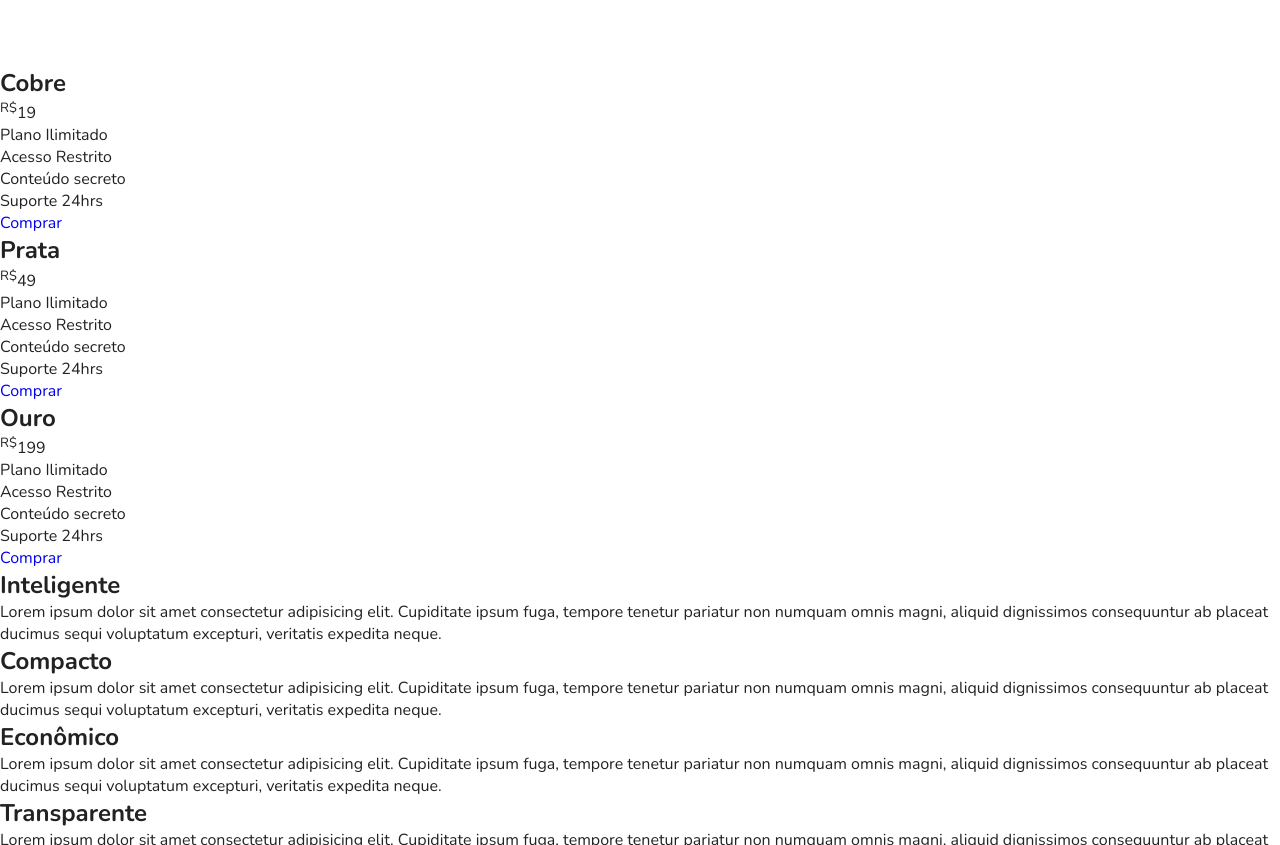
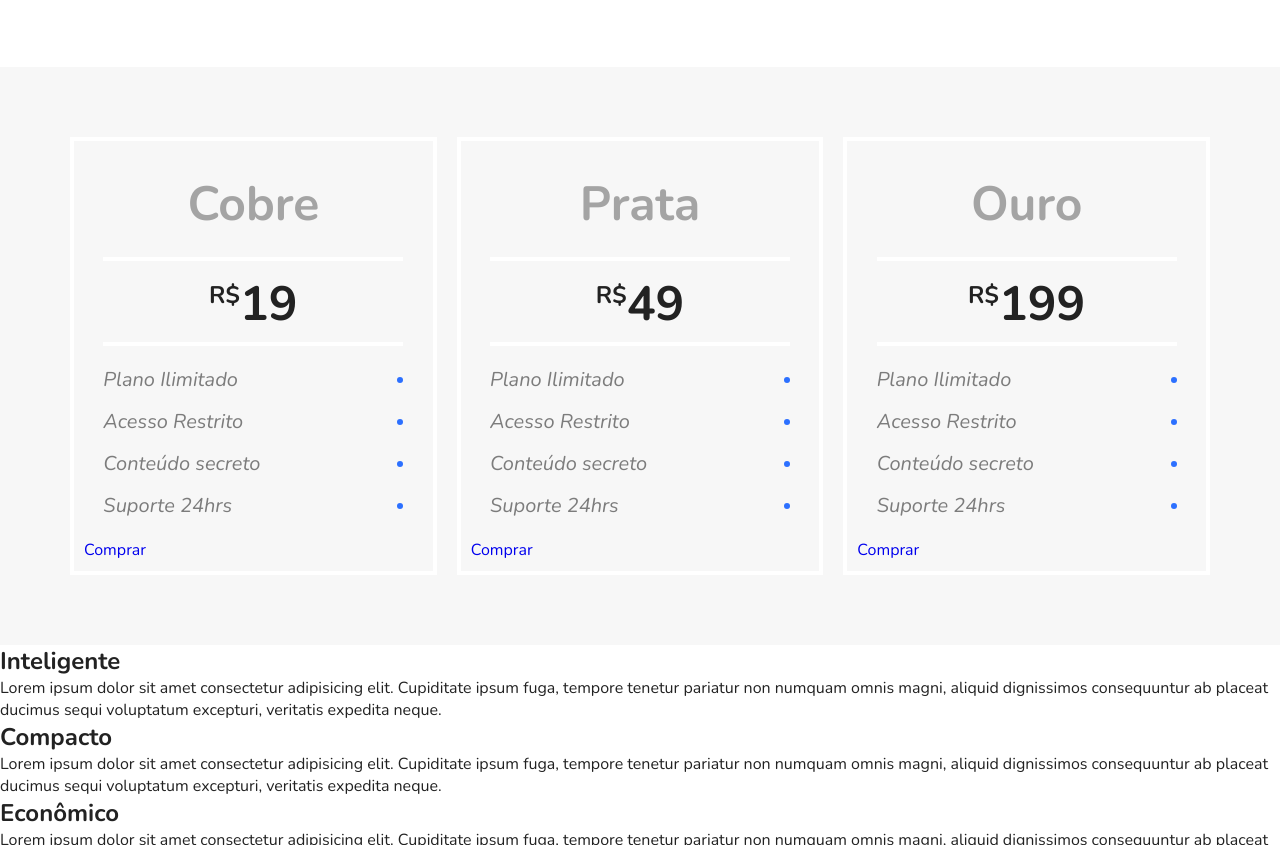
Before and after one commit to digomes87/flebox, a plain HTML site: page 2/index.html in a window 1280 px wide. Shown: the part 1754-2599 px from the top of the page. Drawn offline with nearby package versions, Linux system fonts and the light colour scheme.

Commit message:
Trabalhando no alinhamento do footer e section de preco

```diff
--- a/2/style.css
+++ b/2/style.css
@@ -148,6 +148,7 @@ img {
 .produtos-container {
   display: flex;
   flex-wrap: wrap;
+  align-items: flex-end;
 }
 
 .produtos-item {
@@ -173,3 +174,65 @@ img {
 .blue {
   border-top: 8px solid #66d9eb;
 }
+
+.preco {
+  background: #f7f7f7;
+  padding: 60px;
+  display: flex;
+  flex-wrap: wrap;
+  align-items: flex-end;
+}
+
+.preco-item {
+  flex: 1;
+  border: 4px solid white;
+  padding: 10px;
+  margin: 10px;
+}
+
+.preco-item h2 {
+  font-size: 3em;
+  color: #a4a4a4;
+  text-align: center;
+  margin-top: 20px;
+}
+
+.preco-item span {
+  max-width: 300px;
+  margin: 20px auto;
+  font-size: 3em;
+  display: block;
+  text-align: center;
+  font-weight: bold;
+  padding: 10px 0 5px 0;
+  border-top: 4px solid white;
+  border-bottom: 4px solid white;
+}
+
+.preco-item sup {
+  font-size: 1.5rem;
+}
+
+.preco-item ul {
+  max-width: 300px;
+  margin: 20px auto;
+  font-size: 1.25em;
+  font-style: italic;
+  color: #7c7c7c;
+}
+
+.preco-item li {
+  display: flex;
+  justify-content: space-between;
+  align-items: center;
+  margin-bottom: 15px;
+}
+
+.preco-item li::after {
+  content: '';
+  display: block;
+  width: 6px;
+  height: 6px;
+  background: #2c70ff;
+  border-radius: 50%;
+}
```
